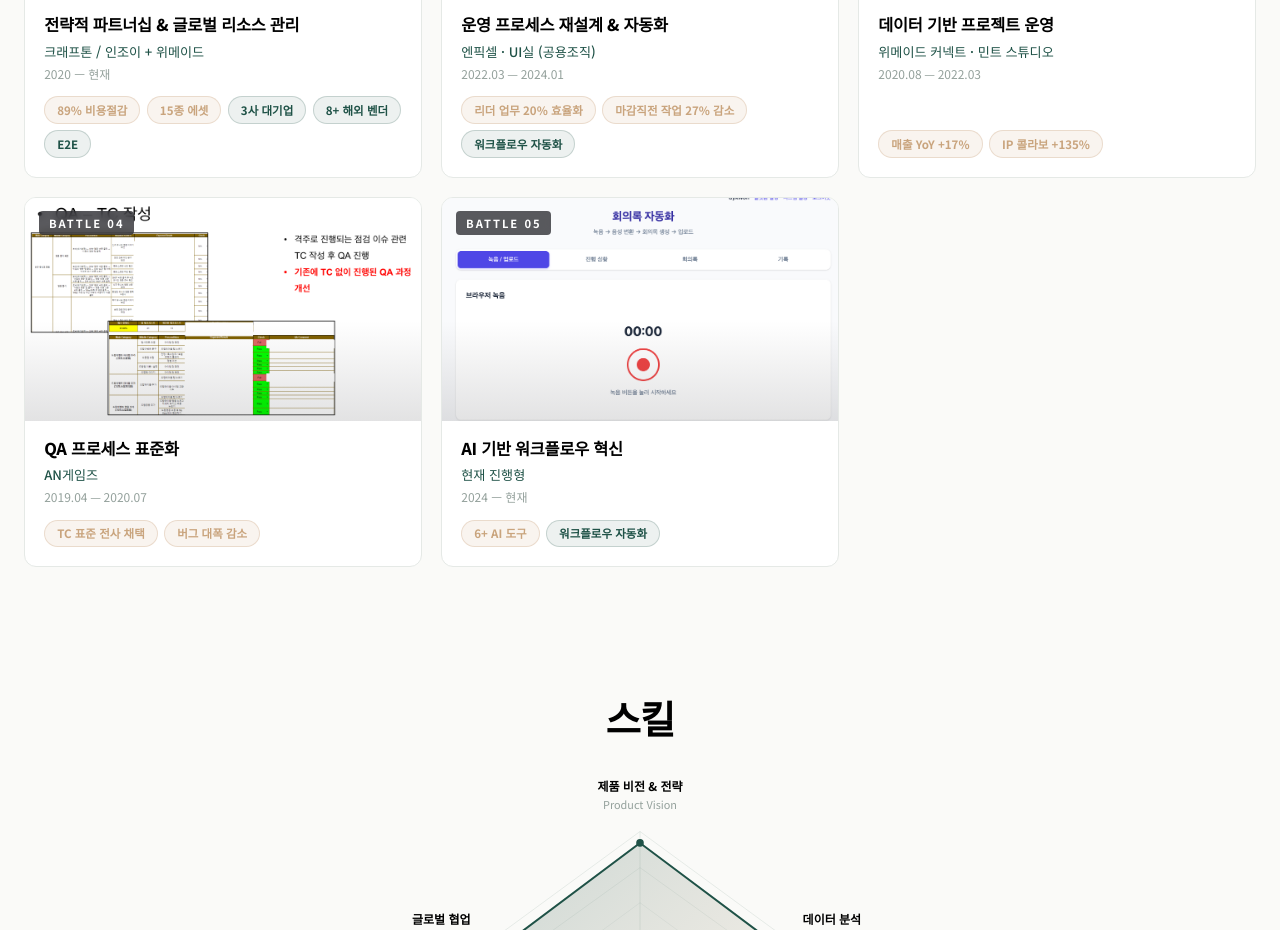
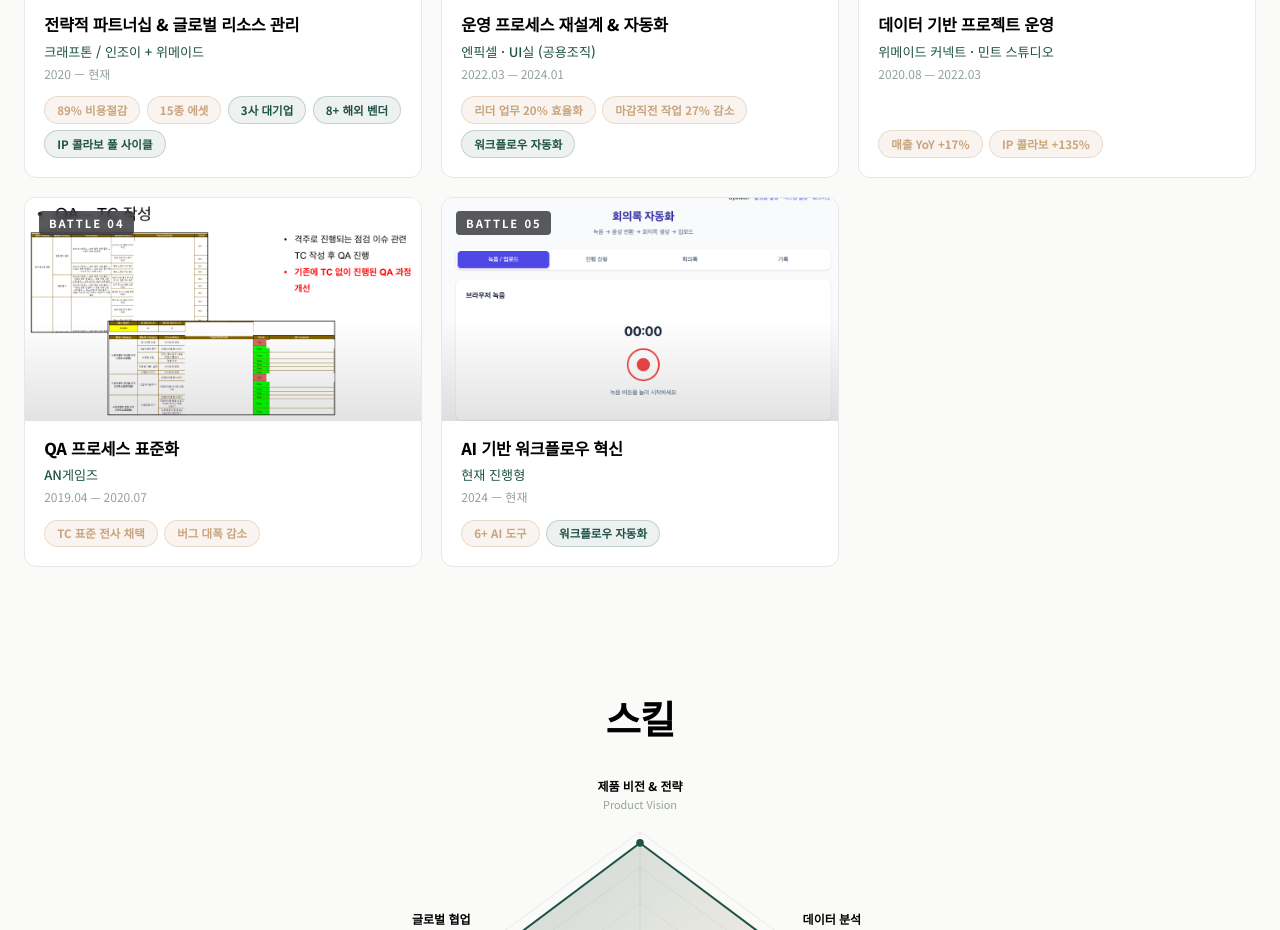
Before and after one commit to doyeon95k/portfolio, a website: page index.html in a window 1280 px wide. Shown: the part 2604-3534 px from the top of the page. Drawn offline with Linux system fonts and the light colour scheme.

Commit message:
"E2E" 약어를 "IP 콜라보 풀 사이클"로 풀어쓰기
E2E(End-to-End)는 IT 외 독자에겐 모호한 영어 약어. 한국어로 풀어쓰기.

5곳 동기화:
- BATTLE 01 카드 태그: "E2E" → "IP 콜라보 풀 사이클" (KO) / "Full IP Collab Cycle" (EN)
- BATTLE 01 모달 KO/EN after 배열: "E2E 풀 사이클 실행" → "풀 사이클 직접 운영"
- BATTLE 01 모달 KO/EN metrics: text:'E2E' → '풀 사이클'/'Full Cycle', label에 "리서치~정산 직접 운영" 명시

Co-Authored-By: Claude Opus 4.7 (1M context) <noreply@anthropic.com>

```diff
--- a/index.html
+++ b/index.html
@@ -634,7 +634,7 @@ input:focus-visible{outline:2px solid var(--info);outline-offset:1px}
         <div class="quest-title"><span lang="ko">전략적 파트너십 & 글로벌 리소스 관리</span><span lang="en">Strategic Partnerships & Global Resource Management</span></div>
         <div class="quest-company"><span lang="ko">크래프톤 / 인조이 + 위메이드</span><span lang="en">KRAFTON / inZOI + Wemade</span></div>
         <div class="quest-period"><span lang="ko">2020 — 현재</span><span lang="en">2020 — Present</span></div>
-        <div class="quest-tags"><span class="quest-tag gold"><span lang="ko">89% 비용절감</span><span lang="en">89% Cost Saved</span></span><span class="quest-tag gold"><span lang="ko">15종 에셋</span><span lang="en">15 Assets</span></span><span class="quest-tag"><span lang="ko">3사 대기업</span><span lang="en">3 Major Corps</span></span><span class="quest-tag"><span lang="ko">8+ 해외 벤더</span><span lang="en">8+ Global Vendors</span></span><span class="quest-tag">E2E</span></div>
+        <div class="quest-tags"><span class="quest-tag gold"><span lang="ko">89% 비용절감</span><span lang="en">89% Cost Saved</span></span><span class="quest-tag gold"><span lang="ko">15종 에셋</span><span lang="en">15 Assets</span></span><span class="quest-tag"><span lang="ko">3사 대기업</span><span lang="en">3 Major Corps</span></span><span class="quest-tag"><span lang="ko">8+ 해외 벤더</span><span lang="en">8+ Global Vendors</span></span><span class="quest-tag"><span lang="ko">IP 콜라보 풀 사이클</span><span lang="en">Full IP Collab Cycle</span></span></div>
       </div>
     </div>
     <div class="quest-card" onclick="openQuest(1)">
@@ -1018,8 +1018,8 @@ const QUESTS_DATA = {
       meta:'<span>크래프톤 / 인조이 + 위메이드</span> · 2020 — 현재',
       summary:'국내 대기업 3사·해외 벤더 8개·4개 타임존을 아우르는 멀티 파티 협업을 매니지먼트하며, 89% 비용 절감과 IP 콜라보 매출 135% 성장을 동시에 달성',
       before:['게임스컴 데뷔용 15종+ 의상 에셋 필요, 풀 외주 시 7,500만원 이상으로 예산상 비현실적','LG·삼성·현대 등 대기업 콜라보에서 파트너-내부 팀 간 워크플로우 부재','IP 콜라보 사이클이 부분 단계만 운영되어 ROI 측정 어려움'],
-      after:['CLO 공모전 파트너십 설계 — 게임스컴 타임라인에 맞춰 15종 에셋 확보, 89% 비용 절감 (inZOI: 고퀄 에셋 / CLO: 툴 쇼케이스 / 참가자: 포트폴리오 기회)','LG·삼성·현대 콜라보 — 파트너-내부 팀 브릿지·업무 범위 정의·승인 워크플로우 표준화','4개 타임존 (KR/CN/SEA/EU) 해외 벤더 8개사 동시 관리 체계 구축, 영한 SoW·계약서 직접 작성','IP 콜라보 E2E 풀 사이클 실행 (리서치 → 협상 → 법무 → 에셋 → 정산) → 매출 135% 성장 견인'],
-      metrics:[{v:89,suffix:'%',label:'비용 절감',gold:true},{v:15,suffix:'종',label:'에셋 확보',gold:true},{v:3,suffix:'사',label:'한국 대기업 콜라보',gold:true},{v:8,suffix:'+',label:'해외 벤더 동시 관리'},{text:'E2E',label:'IP 콜라보 풀 사이클'}],
+      after:['CLO 공모전 파트너십 설계 — 게임스컴 타임라인에 맞춰 15종 에셋 확보, 89% 비용 절감 (inZOI: 고퀄 에셋 / CLO: 툴 쇼케이스 / 참가자: 포트폴리오 기회)','LG·삼성·현대 콜라보 — 파트너-내부 팀 브릿지·업무 범위 정의·승인 워크플로우 표준화','4개 타임존 (KR/CN/SEA/EU) 해외 벤더 8개사 동시 관리 체계 구축, 영한 SoW·계약서 직접 작성','IP 콜라보 풀 사이클 직접 운영 (리서치 → 협상 → 법무 → 에셋 → 정산) → 매출 135% 성장 견인'],
+      metrics:[{v:89,suffix:'%',label:'비용 절감',gold:true},{v:15,suffix:'종',label:'에셋 확보',gold:true},{v:3,suffix:'사',label:'한국 대기업 콜라보',gold:true},{v:8,suffix:'+',label:'해외 벤더 동시 관리'},{text:'풀 사이클',label:'IP 콜라보 리서치~정산 직접 운영'}],
       images:['images/Battle 04.png','images/Battle 03_1.png','images/Battle 03_2.png'],
       insight:'Win-Win-Win 파트너십 설계 + 시스템 사고: 각 당사자의 인센티브·제약·타임라인을 정렬해 비용 효율과 임팩트를 동시에 달성. 4타임존·8+ 벤더·3사 대기업을 조율하는 역량은 플랫폼 기능을 스튜디오와 부서를 가로질러 운영하는 데 직접 전이됨.'
     },
@@ -1070,8 +1070,8 @@ const QUESTS_DATA = {
       meta:'<span>KRAFTON / inZOI + Wemade</span> · 2020 — Present',
       summary:'Drove multi-party collaboration across 3 major Korean enterprises, 8+ global vendors, and 4 time zones — delivered 89% cost savings and 135% revenue uplift through partnership-led execution',
       before:['Needed 15+ clothing assets for Gamescom debut; full outsourcing (75M+ KRW) was budget-infeasible','LG / Samsung Display / Hyundai brand collabs lacked partner-internal workflow alignment','IP collab cycle ran in fragmented stages, making ROI hard to measure'],
-      after:['Designed CLO contest partnership aligned with Gamescom timeline → secured 15 assets, 89% cost reduction (Win-Win-Win: inZOI gets quality assets / CLO gets a flagship-game showcase / participants get portfolio exposure)','Standardized brand-collab approval workflows for LG, Samsung, Hyundai — bridged partner and internal teams, defined scope, and codified sign-off paths','Built a 4-timezone vendor pipeline (KR/CN/SEA/EU) covering 8+ partners; drafted bilingual SoW & contracts directly','Executed IP collab E2E (Research → Outreach → Legal → Asset → Settlement) → drove 135% revenue growth'],
-      metrics:[{v:89,suffix:'%',label:'Cost savings',gold:true},{v:15,suffix:'',label:'Assets secured',gold:true},{v:3,suffix:'',label:'Major Korean enterprise collabs',gold:true},{v:8,suffix:'+',label:'Global vendors managed simultaneously'},{text:'E2E',label:'IP collab full cycle'}],
+      after:['Designed CLO contest partnership aligned with Gamescom timeline → secured 15 assets, 89% cost reduction (Win-Win-Win: inZOI gets quality assets / CLO gets a flagship-game showcase / participants get portfolio exposure)','Standardized brand-collab approval workflows for LG, Samsung, Hyundai — bridged partner and internal teams, defined scope, and codified sign-off paths','Built a 4-timezone vendor pipeline (KR/CN/SEA/EU) covering 8+ partners; drafted bilingual SoW & contracts directly','Owned full IP collab cycle (Research → Outreach → Legal → Asset → Settlement) → drove 135% revenue growth'],
+      metrics:[{v:89,suffix:'%',label:'Cost savings',gold:true},{v:15,suffix:'',label:'Assets secured',gold:true},{v:3,suffix:'',label:'Major Korean enterprise collabs',gold:true},{v:8,suffix:'+',label:'Global vendors managed simultaneously'},{text:'Full Cycle',label:'IP collab — Research → Settlement direct ownership'}],
       images:['images/Battle 04.png','images/Battle 03_1.png','images/Battle 03_2.png'],
       insight:'Win-Win-Win partnership design + systems thinking: aligned each stakeholder\'s incentives, constraints, and timelines to achieve both cost efficiency and measurable impact. Coordinating 4 time zones and 8+ vendors translates directly to orchestrating platform features across studios and departments.'
     },
```
